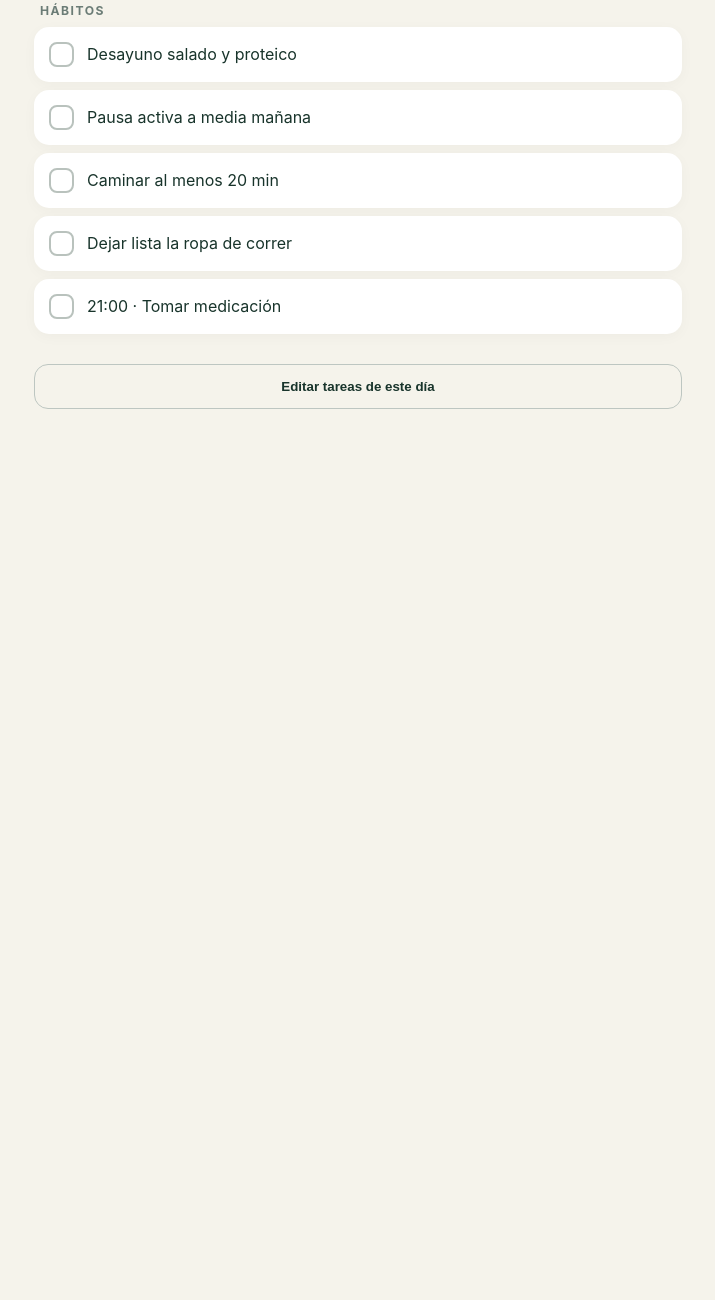
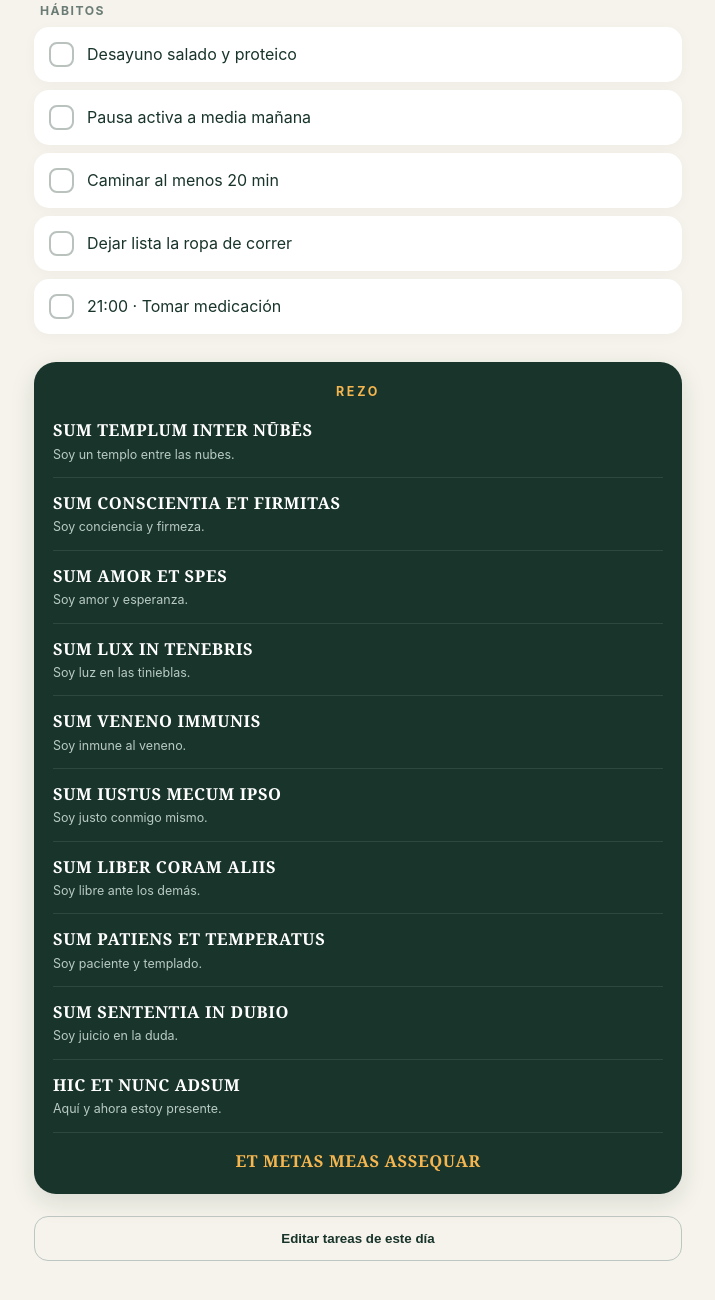
Before and after one commit to yurifloren-spec/mi-rutina-saludable, a plain HTML site: page index.html in a window 1280 px wide. Shown: the part 1364-2664 px from the top of the page, without its empty margins (282-997 px from the left). Before the commit the page ends 1824 px from the top, so only its background shows below. Drawn offline with Linux system fonts and the light colour scheme.

Commit message:
Añadir el rezo al final de cada día

```diff
--- a/index.html
+++ b/index.html
@@ -33,6 +33,20 @@
       <div id="menuRoot"></div>
     </section>
     <div id="taskGroups"></div>
+    <section class="prayer" aria-labelledby="prayerTitle">
+      <h2 id="prayerTitle">REZO</h2>
+      <div class="prayer-line"><strong>SUM TEMPLUM INTER NŪBĒS</strong><span>Soy un templo entre las nubes.</span></div>
+      <div class="prayer-line"><strong>SUM CONSCIENTIA ET FIRMITAS</strong><span>Soy conciencia y firmeza.</span></div>
+      <div class="prayer-line"><strong>SUM AMOR ET SPES</strong><span>Soy amor y esperanza.</span></div>
+      <div class="prayer-line"><strong>SUM LUX IN TENEBRIS</strong><span>Soy luz en las tinieblas.</span></div>
+      <div class="prayer-line"><strong>SUM VENENO IMMUNIS</strong><span>Soy inmune al veneno.</span></div>
+      <div class="prayer-line"><strong>SUM IUSTUS MECUM IPSO</strong><span>Soy justo conmigo mismo.</span></div>
+      <div class="prayer-line"><strong>SUM LIBER CORAM ALIIS</strong><span>Soy libre ante los demás.</span></div>
+      <div class="prayer-line"><strong>SUM PATIENS ET TEMPERATUS</strong><span>Soy paciente y templado.</span></div>
+      <div class="prayer-line"><strong>SUM SENTENTIA IN DUBIO</strong><span>Soy juicio en la duda.</span></div>
+      <div class="prayer-line"><strong>HIC ET NUNC ADSUM</strong><span>Aquí y ahora estoy presente.</span></div>
+      <div class="prayer-line prayer-line--last"><strong>ET METAS MEAS ASSEQUAR</strong></div>
+    </section>
     <button id="editBtn" class="edit">Editar tareas de este día</button>
   </main>
 
```
